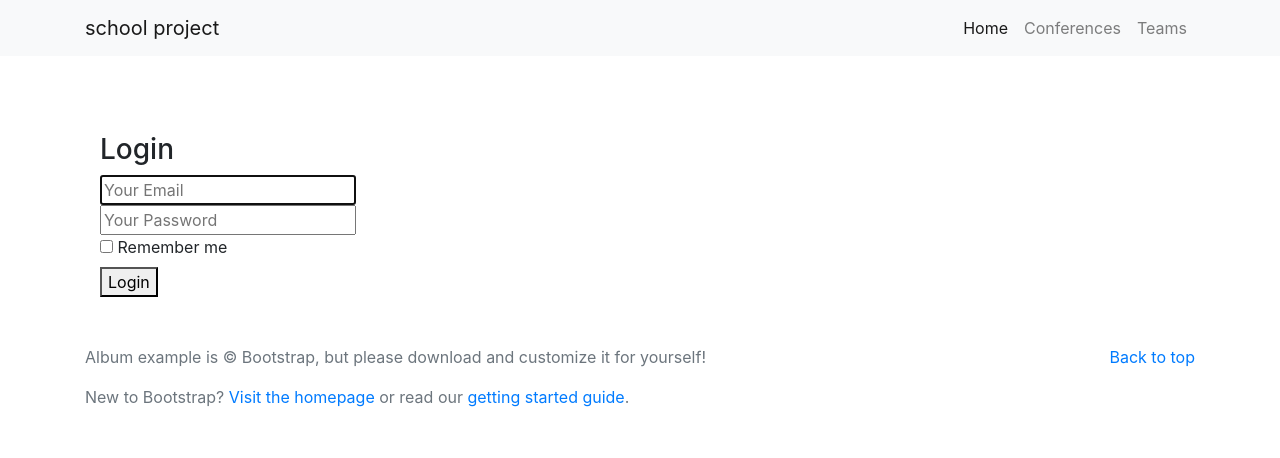
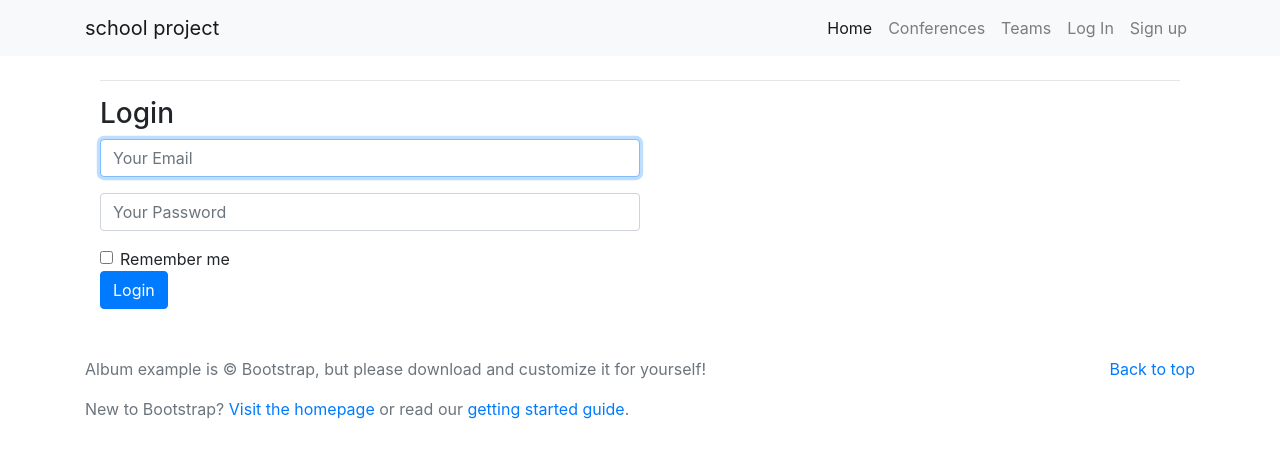
Before and after one commit to jay51/flask-course, a Flask app: page /login in a window 1280 px wide. Shown: the top 458 px of the page. Run offline with Flask 2, Linux system fonts and the light colour scheme; some libraries are stand-ins or nearby versions.

Commit message:
improve UI

```diff
--- a/app/auth.py
+++ b/app/auth.py
@@ -18,11 +18,11 @@ def login():
 
         user = User.query.filter_by(email=email).first()
         if not user or not user.check_password(password):
-            flash("Please check your login details and try again.!")
+            flash("Please check your login details and try again.!", "alert-warning")
             return redirect(url_for("auth.login"))
 
         login_user(user, remember=remember)
-        flash('Logged in successfully.')
+        flash('Logged in successfully.', "alert-success")
         next = request.args.get('next')
 
         if not is_safe_url(next):
@@ -43,14 +43,14 @@ def signup():
         username        = request.form.get("username")
         # if there's a user with that email, send him to back to signup
         if User.query.filter_by(email=email).first():
-            flash("Email address already exists!")
+            flash("Email address already exists!", "alert-warning")
             return redirect(url_for("auth.signup"))
 
         new_user = User( email=email, username=username)
         new_user.set_password(password)
         db.session.add(new_user)
         db.session.commit()
-        flash("User has been created seccusfly!")
+        flash("User has been created seccusfly!", "alert-success")
         return redirect(url_for("auth.login"))
 
     return render_template("signup.html")
@@ -60,7 +60,7 @@ def signup():
 @login_required
 def logout():
     logout_user()
-    flash("User has been loged out!")
+    flash("User has been loged out!", "alert-success")
     return redirect(url_for("main.index"))
 
 from urllib.parse import urlparse, urljoin
--- a/app/routes.py
+++ b/app/routes.py
@@ -1,4 +1,4 @@
-from flask import Blueprint, render_template, request, redirect, url_for
+from flask import Blueprint, render_template, request, redirect, url_for, flash
 from wtforms import Form, StringField, validators
 from flask_login import login_required, current_user
 from sqlalchemy import desc
@@ -105,7 +105,7 @@ def comments():
         comment = request.form.get("comment", None)
         team = Team.query.filter_by(id=team_id).first()
         if not team_id or not team or not comment:
-            flash("Somthing went wrong!")
+            flash("Somthing went wrong!", "alert-danger")
             return redirect(url_for("main.teams"))
 
 
@@ -114,5 +114,6 @@ def comments():
         new_comment.team_id = team.id
         db.session.add(new_comment)
         db.session.commit()
+        flash("Thank you for commenting!", "alert-success")
 
         return redirect(url_for("main.teams", team_id=team_id))
--- a/app/templates/includes/_navbar.html
+++ b/app/templates/includes/_navbar.html
@@ -15,22 +15,28 @@
         </li>
 
         <li class="nav-item">
-          <a class="nav-link" href="/conferences">Conferences</a>
+          <a class="nav-link" href="{{url_for('main.conferences')}}">Conferences</a>
         </li>
 
         <li class="nav-item">
-          <a class="nav-link" href="/teams">Teams</a>
+          <a class="nav-link" href="{{url_for('main.teams')}}">Teams</a>
         </li>
 
         {% if current_user.is_authenticated %}
         <li class="nav-item">
-          <a class="nav-link" href="/profile">Hi {{ current_user.username }}</a>
+          <a class="nav-link" href="{{url_for('profile.profile')}}">Hi {{ current_user.username }}</a>
         </li>
         <li class="nav-item">
-          <a class="nav-link" href="/logout">log out</a>
+          <a class="nav-link" href="{{url_for('auth.logout')}}">Log Out</a>
+        </li>
+        {% else %}
+        <li class="nav-item">
+          <a class="nav-link" href="{{url_for('auth.login')}}">Log In</a>
+        </li>
+        <li class="nav-item">
+          <a class="nav-link" href="{{url_for('auth.signup')}}">Sign up</a>
         </li>
         {% endif %}
-
       </ul>
     </div>
   </div>
--- a/app/templates/layout.html
+++ b/app/templates/layout.html
@@ -11,19 +11,29 @@
   </head>
 
   <body>
-
     {% include 'includes/_navbar.html' %}
 
-    <main role="main" class="container">
+    <main role="main" class="container mt-5 pt-3">
+        {% with messages = get_flashed_messages(with_categories=True) %}
+            {% if messages %}
+                <div class="notification is-danger">
+                {% for category, message in messages %}
+                    <div class="alert {{category}}">
+                        <strong>{{ message }}</strong>
+                    </div>
+                {% endfor %}
+                </div>
+            {% endif %}
+        {% endwith %}
         <div class="container">
             <div class="starter-template">
-          <hr style="padding-top: 100px;">
+              <hr />
               {% block body %}
               {% endblock %}
             </div>
         </div>
+    </main><!-- /.container -->
 
-    </main><!-- /.container -->
     <footer class="mt-5 text-muted">
         <div class="container">
             <p class="float-right">
--- a/app/templates/login.html
+++ b/app/templates/login.html
@@ -2,35 +2,23 @@
 
 {% block body %}
 <div class="column is-4 is-offset-4">
-    {% with messages = get_flashed_messages() %}
-    {% if messages %}
-        <div class="notification is-danger">
-            {{ messages[0] }}
-        </div>
-    {% endif %}
-    {% endwith %}
-
     <h3 class="title">Login</h3>
     <div class="box">
         <form method="POST" action="/login">
-            <div class="field">
-                <div class="control">
-                    <input class="input is-large" type="email" name="email" placeholder="Your Email" autofocus="">
-                </div>
+            <div class="form-group w-50">
+                <input class="form-control" type="email" name="email" placeholder="Your Email" autofocus>
             </div>
 
-            <div class="field">
-                <div class="control">
-                    <input class="input is-large" type="password" name="password" placeholder="Your Password">
-                </div>
+            <div class="form-group w-50">
+                <input class="form-control" type="password" name="password" placeholder="Your Password">
             </div>
-            <div class="field">
-                <label class="checkbox">
-                    <input type="checkbox">
-                    Remember me
-                </label>
+
+            <div class="form-check">
+                <input type="checkbox" class="form-check-input" id="remember" name="remember" />
+                <label class="form-check-label" for="remember">Remember me</label>
             </div>
-            <button class="button is-block is-info is-large is-fullwidth">Login</button>
+
+            <button type="submit" class="btn btn-primary">Login</button>
         </form>
     </div>
 </div>
--- a/app/templates/profile.html
+++ b/app/templates/profile.html
@@ -3,7 +3,8 @@
 {% block body %}
 <div class="row">
     <div class="col-sm-6 col-md-4">
-        <img src="http://placehold.it/280x200" alt="" class="img-rounded img-responsive" />
+        <!-- maybe add a profile image to the user modle later -->
+        <img src="{{current_user.img if current_user.img else 'https://i.imgur.com/CFpa3nK.jpg'}}" alt="" class="img-rounded img-responsive w-75" />
     </div>
 
     <div class="col-sm-6 col-md-8">
--- a/app/templates/show_user_profile.html
+++ b/app/templates/show_user_profile.html
@@ -3,7 +3,8 @@
 {% block body %}
 <div class="row">
     <div class="col-sm-6 col-md-4">
-        <img src="http://placehold.it/280x200" alt="" class="img-rounded img-responsive" />
+        <!-- maybe add a profile image to the user modle later-->
+        <img src="{{current_user.img if current_user.img else 'https://i.imgur.com/CFpa3nK.jpg'}}" alt="" class="img-rounded img-responsive w-75" />
     </div>
 
     <div class="col-sm-6 col-md-8">
```
Also changed, not shown: app/profile.py (+4 -4 lines), app/templates/signup.html (+7 -21 lines). Lines whose indentation alone changed are shown as unchanged.
